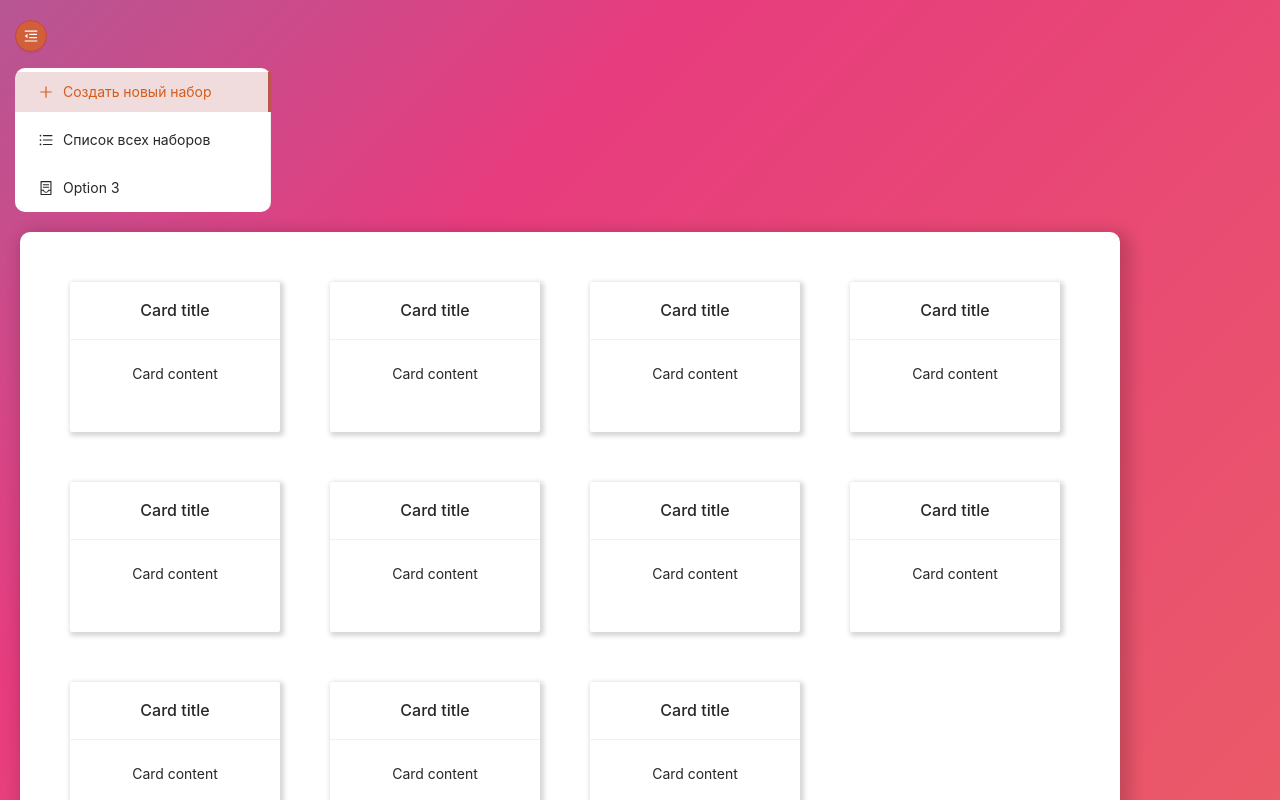
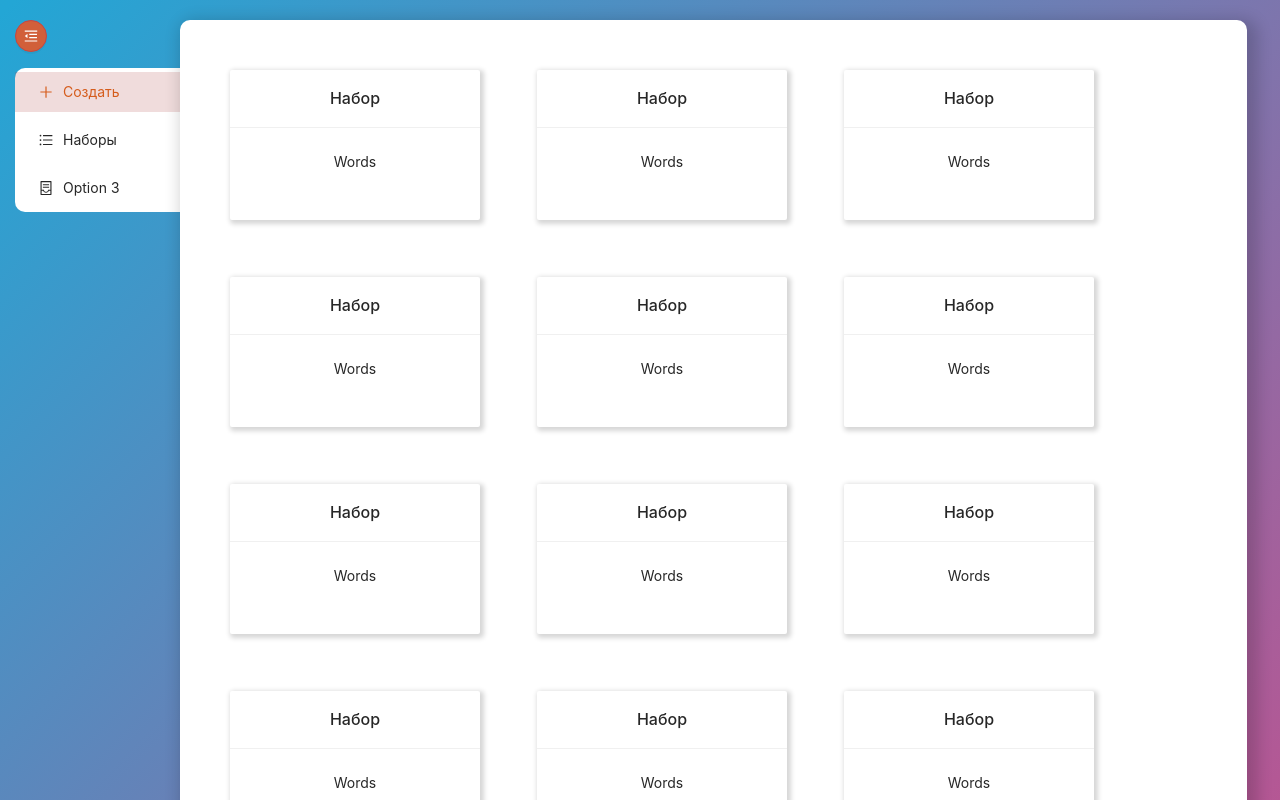
Before and after one commit to psttq/youLearn, a React (Create React App) app in the folder frontend/: page /set/all in a window 1280 px wide. Shown: the top 800 px of the page. Built offline with nearby package versions, Linux system fonts and the light colour scheme.

Commit message:
feat: some changes to main page design

```diff
--- a/frontend/src/App.css
+++ b/frontend/src/App.css
@@ -2,7 +2,7 @@
     background: rgb(255, 229, 86);
     background: linear-gradient(-45deg, #ee7752, #e73c7e, #23a6d5, #23d5ab);
     background-size: 400% 400%;
-    animation: gradient 15s ease infinite;
+    animation: gradient 45s ease infinite;
     width: 100%;
     height: 100%;
     display: flex;
@@ -58,19 +58,19 @@
 .App-main {
     display: flex;
     flex-wrap: wrap;
-    gap: 50px;
+    gap: 57px;
     margin-top: 20px;
     margin-left: 20px;
     border-radius: 10px;
     box-shadow: 5px 5px 15px 6px rgba(0, 0, 0, 0.166);
-    width: 1100px;
+    width: 100%;
     min-height: 600px;
     background-color: white;
     padding: 50px;
 }
 .Main-card {
     text-align: center;
-    width: 210px;
+    width: 250px;
     height: 150px;
     box-shadow: 2px 2px 5px 2px rgba(0, 0, 0, 0.166);
 }
--- a/frontend/src/components/Menu/index.js
+++ b/frontend/src/components/Menu/index.js
@@ -20,8 +20,8 @@ function getItem(label, key, icon, children, type) {
 }
 
 const items = [
-    getItem("Создать новый набор", "1", <PlusOutlined />),
-    getItem("Список всех наборов", "2", <UnorderedListOutlined />),
+    getItem("Создать", "1", <PlusOutlined />),
+    getItem("Наборы", "2", <UnorderedListOutlined />),
     getItem("Option 3", "3", <ContainerOutlined />),
 ];
 
@@ -33,11 +33,11 @@ export const MainMenu = () => {
     };
 
     return (
-        <Row>
-            <Col>
+        <Row style={{width: "100%"}}>
+            <Col span={3}>
                 <div
                     style={{
-                        width: 256,
+                        width: 210,
                     }}
                     className="App-menu_wrapper"
                 >
@@ -66,7 +66,7 @@ export const MainMenu = () => {
                     />
                 </div>
             </Col>
-            <Col>
+            <Col span={20} style={{width: "100%"}}>
                 <Outlet />
             </Col>
         </Row>
--- a/frontend/src/components/pages/MainPage/index.js
+++ b/frontend/src/components/pages/MainPage/index.js
@@ -7,18 +7,18 @@ export const MainPage = () => {
     const navigate = useNavigate();
     return (
         <div className={styles.LogoWrapper}>
-            <span className={styles.Logo}>WordChest</span>
+            <span className={styles.Logo}><span className={styles.LogoBegin}>you</span>Learn</span>
             <div className={styles.Description}>
-                Этот сайт поможет выучить любые слова любого языка! Учи просто -
+                Этот сайт поможет выучить все что захочешь! Учи просто -
                 используй карточки!
             </div>
             <Button
-                shape="round"
+
                 className={styles.BeginButton}
                 size="large"
                 onClick={() => navigate("/login")}
             >
-                Начать
+                НАЧАТЬ
             </Button>
         </div>
     );
--- a/frontend/src/components/pages/MainPage/style.module.css
+++ b/frontend/src/components/pages/MainPage/style.module.css
@@ -1,15 +1,24 @@
 @import url("https://fonts.googleapis.com/css2?family=Comfortaa&family=Dancing+Script&display=swap");
-
+@import url('https://fonts.googleapis.com/css2?family=Nanum+Gothic&display=swap');
 .Logo {
     font-size: 120px;
-    font-family: "Dancing Script", cursive;
-    background: -webkit-linear-gradient(rgb(251, 251, 251), rgb(255, 136, 0));
-    -webkit-background-clip: text;
+    font-family: "Nanum Gothic";
+    background: #ffad64;
+    font-weight: 400;
+
+-webkit-background-clip: text;
+    /*-webkit-linear-gradient(rgb(251, 251, 251), rgb(255, 136, 0));    -webkit-background-clip: text;*/
     -webkit-text-fill-color: transparent;
     animation: bounce 2s infinite;
     -webkit-animation: bounce 2s infinite;
     -moz-animation: bounce 2s infinite;
     -o-animation: bounce 2s infinite;
+}
+
+
+.LogoBegin{
+    background:white;
+    -webkit-background-clip: text;
 }
 
 @-webkit-keyframes bounce {
@@ -88,12 +97,15 @@
     font-size: 18px;
     text-align: center;
     width: 400px;
-    font-family: "Comfortaa", cursive;
+    font-weight: 300;
+    font-family: "Hanum Gothic", cursive;
 }
 
 .BeginButton {
     margin-top: 20px;
     background: transparent !important;
-    border-color: #ffbe6e !important;
+    border-color: #aaffaa !important;
+    border-width: 2px !important;
     color: white !important;
+    border-radius: 5px !important;
 }
--- a/frontend/src/components/pages/SetPage/index.js
+++ b/frontend/src/components/pages/SetPage/index.js
@@ -2,41 +2,13 @@ import { Card } from "antd";
 import React from "react";
 
 export const SetPage = () => {
-    return (
-        <div className="App-main">
-            <Card title="Card title" bordered={false} className="Main-card">
-                Card content
-            </Card>
-            <Card title="Card title" bordered={false} className="Main-card">
-                Card content
-            </Card>
-            <Card title="Card title" bordered={false} className="Main-card">
-                Card content
-            </Card>
-            <Card title="Card title" bordered={false} className="Main-card">
-                Card content
-            </Card>
-            <Card title="Card title" bordered={false} className="Main-card">
-                Card content
-            </Card>
-            <Card title="Card title" bordered={false} className="Main-card">
-                Card content
-            </Card>
-            <Card title="Card title" bordered={false} className="Main-card">
-                Card content
-            </Card>
-            <Card title="Card title" bordered={false} className="Main-card">
-                Card content
-            </Card>
-            <Card title="Card title" bordered={false} className="Main-card">
-                Card content
-            </Card>
-            <Card title="Card title" bordered={false} className="Main-card">
-                Card content
-            </Card>
-            <Card title="Card title" bordered={false} className="Main-card">
-                Card content
-            </Card>
-        </div>
-    );
+  return (
+    <div className="App-main">
+      {
+      [...Array(15).keys()].map(()=> <Card title="Набор" bordered={false} className="Main-card">
+      Words
+      </Card>)
+    }
+    </div>
+  );
 };
```
